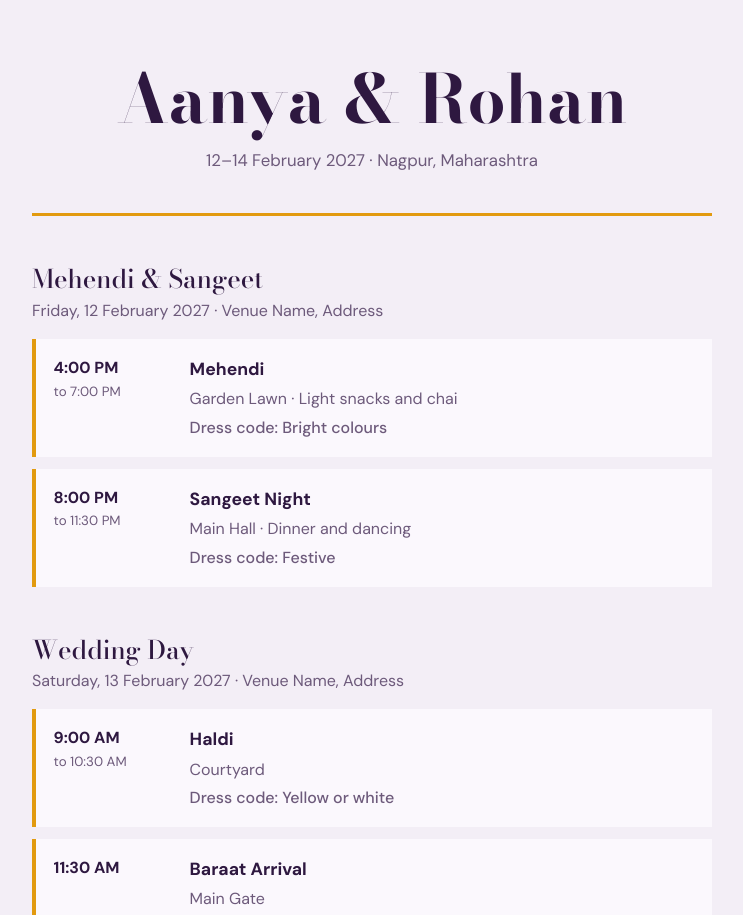
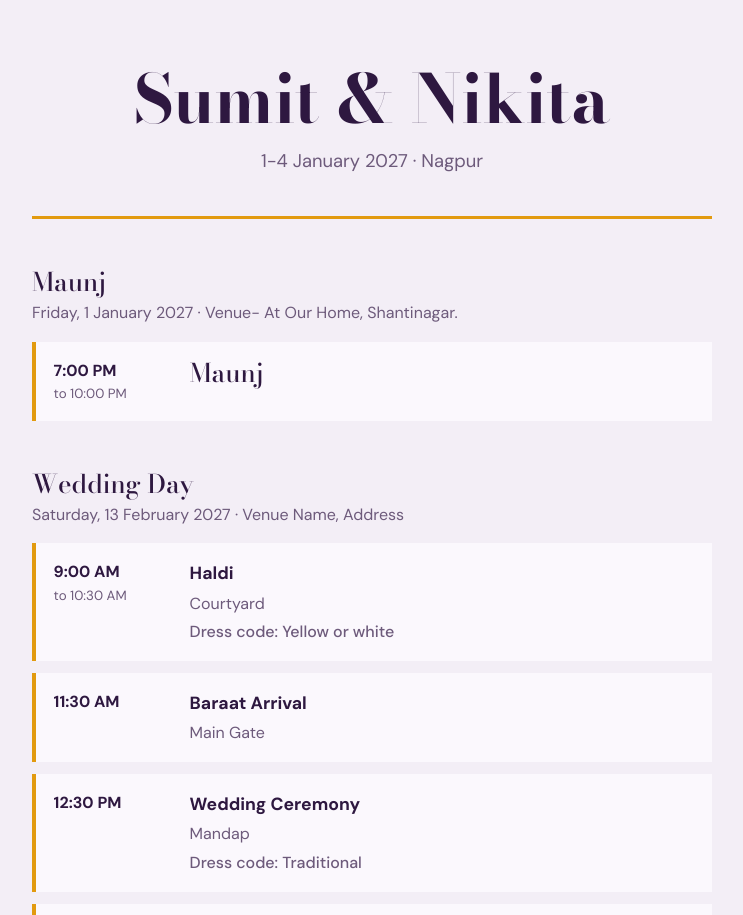
Before and after one commit to sumit-nikita/wedding_schedule, a plain HTML site: page index.html in a window 1280 px wide. Shown: the top 915 px of the page, without its empty margins (268-1011 px from the left). Drawn offline with nearby package versions, Linux system fonts and the light colour scheme.

Commit message:
Update index.html

```diff
--- a/index.html
+++ b/index.html
@@ -3,7 +3,7 @@
 <head>
 <meta charset="utf-8">
 <meta name="viewport" content="width=device-width, initial-scale=1">
-<title>Aanya & Rohan — Wedding Schedule</title>
+<title>Sumit & Nikita — Wedding Schedule</title>
 <link rel="preconnect" href="https://fonts.googleapis.com">
 <link rel="preconnect" href="https://fonts.gstatic.com" crossorigin>
 <link href="https://fonts.googleapis.com/css2?family=Bodoni+Moda:opsz,wght@6..96,500;6..96,700&family=DM+Sans:wght@400;500;700&display=swap" rel="stylesheet">
@@ -18,7 +18,7 @@ body{margin:0;background:var(--bg);color:var(--ink);font:400 1rem/1.6 "DM Sans",
 .wrap{max-width:720px;margin:0 auto;padding:0 1.25rem 4rem}
 header{padding:4rem 0 2.5rem;text-align:center;border-bottom:3px solid var(--accent)}
 h1{font:700 clamp(2.4rem,9vw,4.2rem)/1.05 "Bodoni Moda",serif;margin:0 0 .75rem}
-.sub{margin:0;color:var(--muted);font-size:1.05rem}
+.sub{margin:0;color:var(--muted);font-size:1.15rem}
 .day{margin-top:3rem}
 .day h2{font:500 1.6rem/1.2 "Bodoni Moda",serif;margin:0}
 .day .date{color:var(--muted);margin:.15rem 0 1rem}
@@ -41,32 +41,24 @@ footer a{color:var(--ink)}
 
   <!-- ===== EDIT: NAMES, DATE, VENUE ===== -->
   <header>
-    <h1>Aanya &amp; Rohan</h1>
-    <p class="sub">12–14 February 2027 · Nagpur, Maharashtra</p>
+    <h1>Sumit &amp; Nikita</h1>
+    <p class="sub">1-4 January 2027 · Nagpur</p>
   </header>
 
   <main>
 
     <!-- ===== DAY 1: copy this whole <section> to add more days ===== -->
     <section class="day">
-      <h2>Mehendi &amp; Sangeet</h2>
-      <p class="date">Friday, 12 February 2027 · Venue Name, Address</p>
+      <h2>Maunj</h2>
+      <p class="date">Friday, 1 January 2027 · Venue- At Our Home, Shantinagar.</p>
       <ul>
         <!-- copy this <li> to add more events -->
         <li class="event">
-          <div class="time">4:00 PM<small>to 7:00 PM</small></div>
+          <div class="time">7:00 PM<small>to 10:00 PM</small></div>
           <div>
-            <h3>Mehendi</h3>
-            <p>Garden Lawn · Light snacks and chai</p>
-            <p class="dress">Dress code: Bright colours</p>
-          </div>
-        </li>
-        <li class="event">
-          <div class="time">8:00 PM<small>to 11:30 PM</small></div>
-          <div>
-            <h3>Sangeet Night</h3>
-            <p>Main Hall · Dinner and dancing</p>
-            <p class="dress">Dress code: Festive</p>
+            <h2>Maunj</h2>
+            <p></p>
+            <p class="dress"></p>
           </div>
         </li>
       </ul>
```
